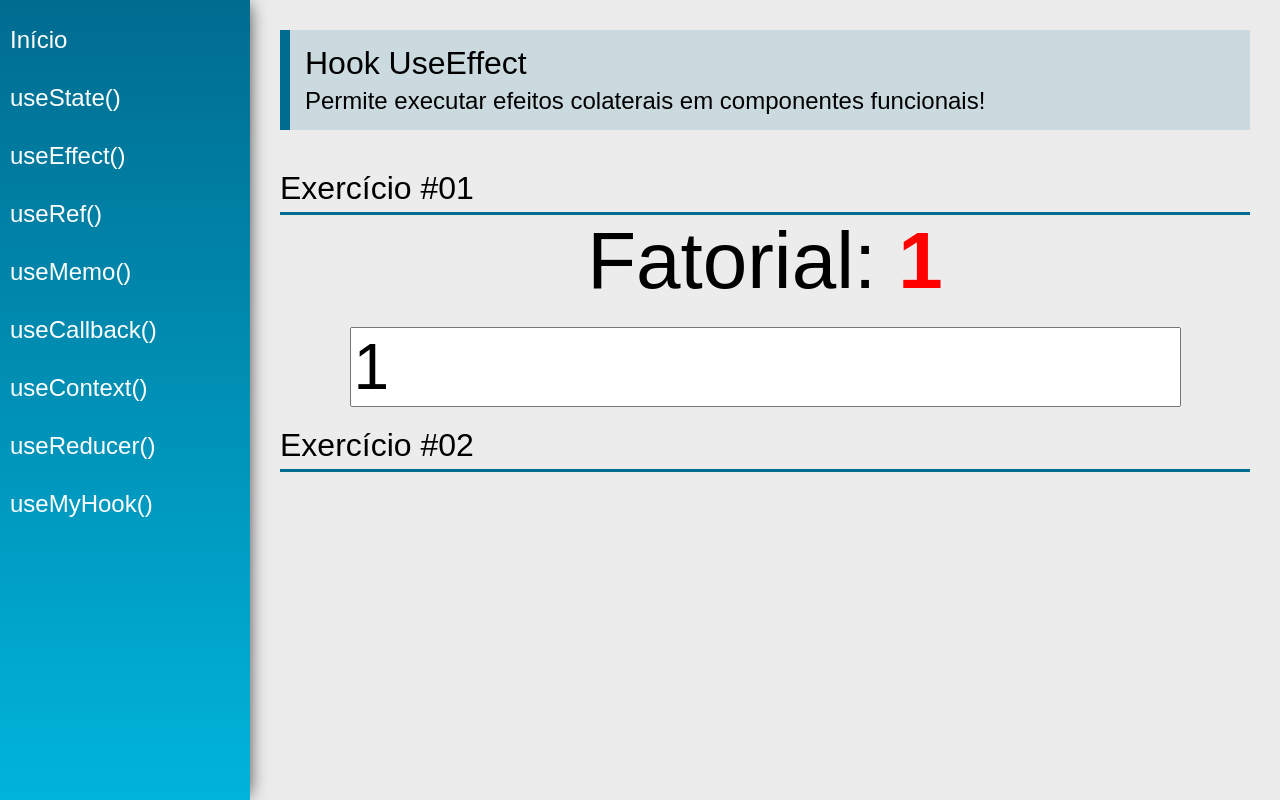
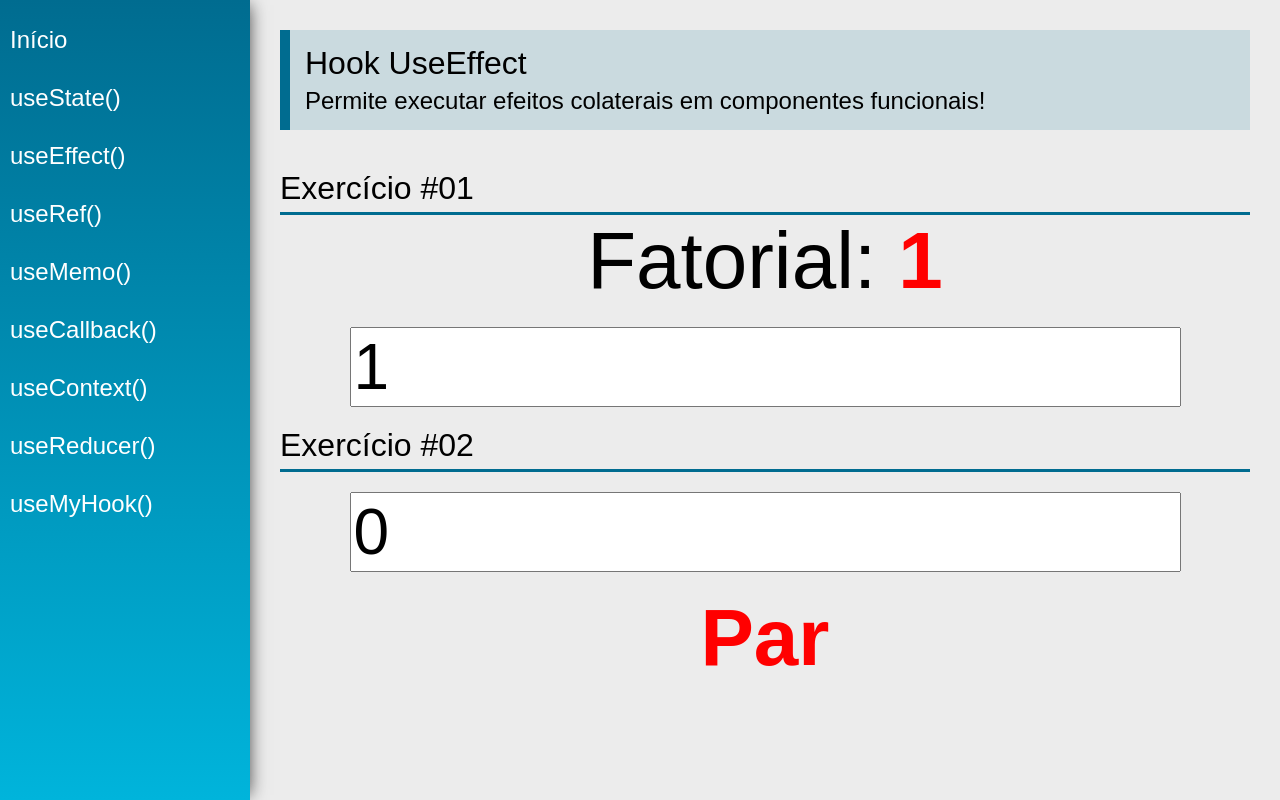
Before and after one commit to NcryScooby/ReactHooks, a React (Create React App) app: page /useEffect in a window 1280 px wide. Built offline with nearby package versions, Linux system fonts and the light colour scheme.

Commit message:
useEffect#02

```diff
--- a/src/views/examples/UseEffect.jsx
+++ b/src/views/examples/UseEffect.jsx
@@ -1,30 +1,50 @@
-import React, { useEffect } from 'react'
-import { useState } from 'react/cjs/react.development'
-import PageTitle from '../../components/layout/PageTitle'
-import SectionTitle from '../../components/layout/SectionTitle'
+import React, { useEffect } from "react";
+import { useState } from "react/cjs/react.development";
+import PageTitle from "../../components/layout/PageTitle";
+import SectionTitle from "../../components/layout/SectionTitle";
 
 function calcFatorial(num) {
   const n = parseInt(num);
-    if (n < 0) return -1
-    if (n === 0) return 1
-    return calcFatorial(n - 1) * n
+  if (n < 0) return -1;
+  if (n === 0) return 1;
+  return calcFatorial(n - 1) * n;
+}
+
+function calcParOuImpar(num) {
+  const n = parseInt(num);
+  if (n % 2 === 0) return n;
+  return n;
 }
 
 const UseEffect = (props) => {
-    const [number, setNumber] = useState(1)
-    const [fatorial, setFatorial] = useState(1)
+  const [number, setNumber] = useState(1);
+  const [fatorial, setFatorial] = useState(1);
+  const [parOuImpar, setParOuImpar] = useState(0);
 
-    useEffect(function () {
-        setFatorial(calcFatorial(number))
-    }, [number])
+  useEffect(
+    function () {
+      setParOuImpar(calcParOuImpar(parOuImpar));
+    },
+    [parOuImpar]
+  );
 
-    useEffect(function() {
-        if (fatorial > 1000000){
-            document.title = "Eita!!!"
+  useEffect(
+    function () {
+      setFatorial(calcFatorial(number));
+    },
+    [number]
+  );
+
+  useEffect(
+    function () {
+      if (fatorial > 1000000) {
+        document.title = "Eita!!!";
       } else {
-            document.title = "React App"
+        document.title = "React App";
       }
-    }, [fatorial])
+    },
+    [fatorial]
+  );
 
   return (
     <div className="UseEffect">
@@ -33,23 +53,39 @@ const UseEffect = (props) => {
         subtitle="Permite executar efeitos colaterais em componentes funcionais!"
       />
 
-            <SectionTitle title="Exercício #01"/>
+      <SectionTitle title="Exercício #01" />
 
       <div className="center">
         <div>
           <span className="text">Fatorial: </span>
-                    <span className="text red">{fatorial === -1 ? 'Não Existe' : fatorial}</span>
+          <span className="text red">
+            {fatorial === -1 ? "Não Existe" : fatorial}
+          </span>
         </div>
-                <input type="number" className="input" value={number} onChange={e => setNumber(e.target.value)}/>
+        <input
+          type="number"
+          className="input"
+          value={number}
+          onChange={(e) => setNumber(e.target.value)}
+        />
       </div>
 
-            <SectionTitle title="Exercício #02"/>
+      <SectionTitle title="Exercício #02" />
       <div className="center">
+        <span className="text"></span>
 
+        <input
+          type="number"
+          className="input"
+          value={parOuImpar}
+          onChange={(e) => setParOuImpar(e.target.value)}
+        />
+        <span className="text red">
+          {parOuImpar % 2 === 0 ? "Par" : "Ímpar"}
+        </span>
       </div>
+    </div>
+  );
+};
 
-        </div>
-    )
-}
-
-export default UseEffect
+export default UseEffect;
```
Lines whose indentation alone changed are shown as unchanged.
